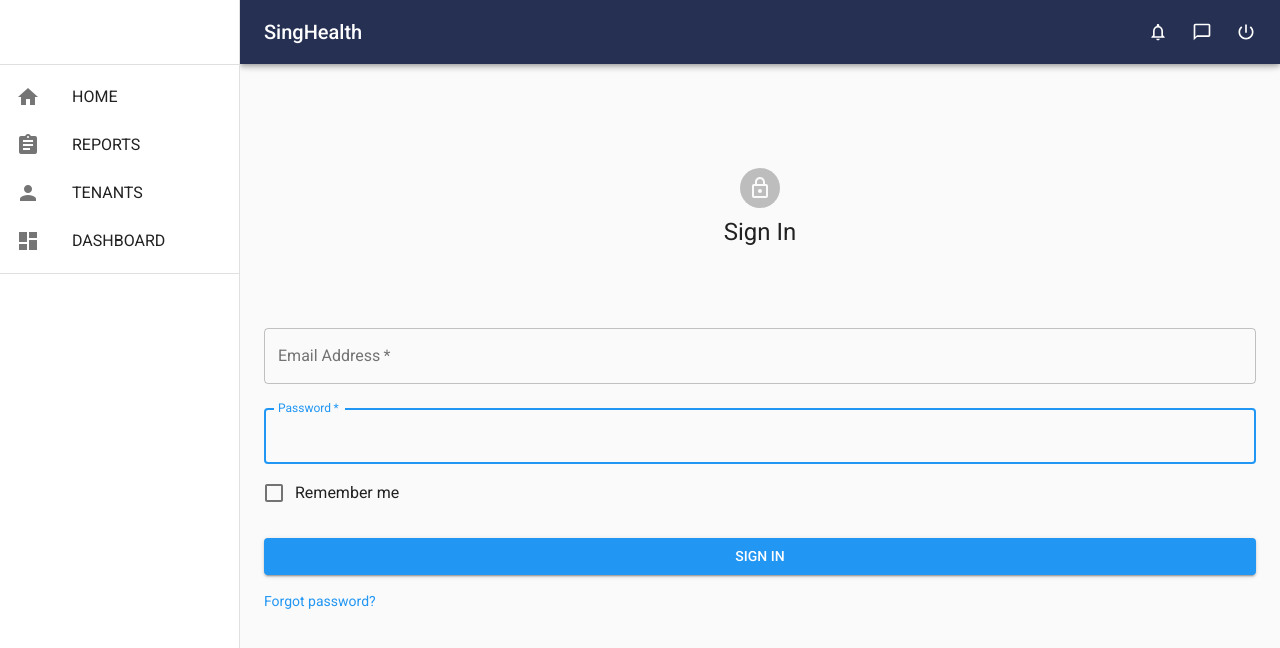
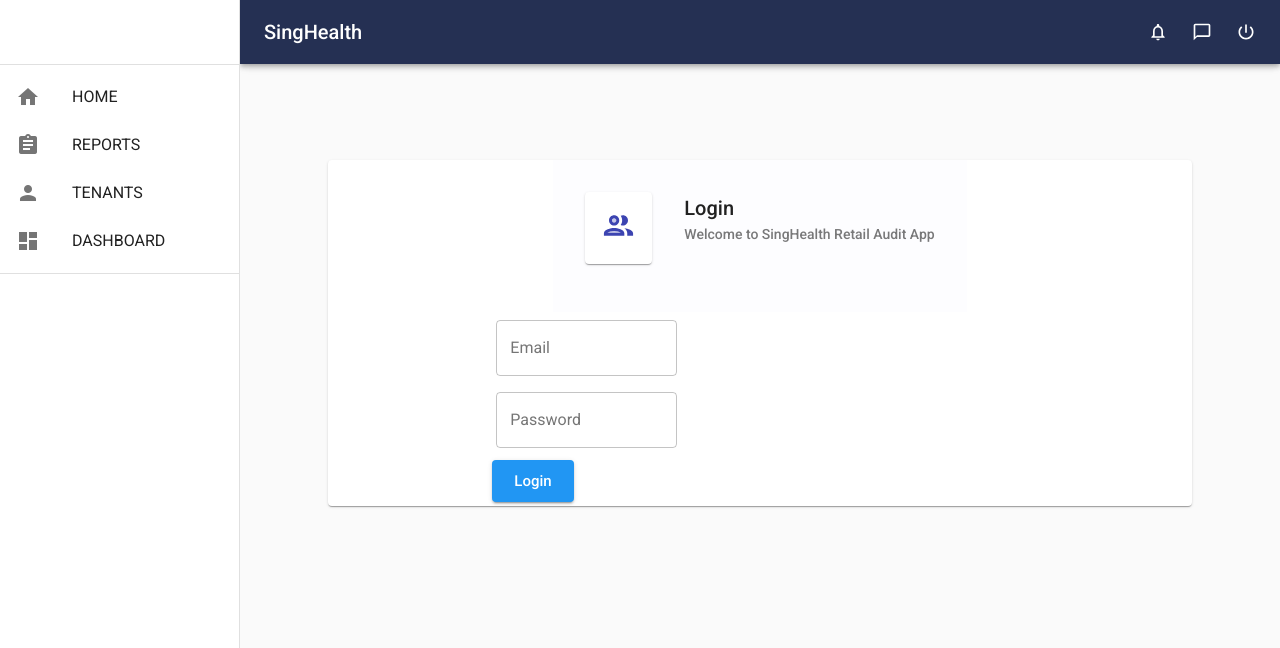
Before and after one commit to kweralt/sh-frontend-2, a React (Create React App) app: page / in a window 1280 px wide. Shown: the top 648 px of the page. Built offline with nearby package versions, Linux system fonts and the light colour scheme.

Commit message:
Revert "Login template"
This reverts commit b68d86151a81ee92e4708de5d9deb7d4aa8c2b41.

```diff
--- a/src/components/ContentWrapper.js
+++ b/src/components/ContentWrapper.js
@@ -1,4 +1,4 @@
-// fix alignment with nav
+// wrap ur shit in this to fix alignment (i hope)
 import { Container } from "@material-ui/core";
 import { drawerWidth } from "./NavHeader";
 import { makeStyles } from "@material-ui/core";
--- a/src/components/useTable.js
+++ b/src/components/useTable.js
@@ -1,5 +1,4 @@
 import {
-  TableContainer,
   Table,
   TableHead,
   TableRow,
@@ -25,7 +24,6 @@
       backgroundColor: "#fffbf2",
       cursor: "pointer",
     },
-    minWidth: 650,
   },
 }));
 
@@ -39,9 +37,7 @@
   const [orderBy, setOrderBy] = useState();
 
   const TblContainer = (props) => (
-    <TableContainer>
-      <Table className={classes.table}>{props.children}</Table>
-    </TableContainer>
+    <Table className={classes.table}>{props.children}</Table>
   );
 
   const TblHead = (props) => {
@@ -90,6 +86,7 @@
 
   const TblPagination = () => (
     <TablePagination
+      component="div"
       page={page}
       rowsPerPageOptions={pages}
       rowsPerPage={rowsPerPage}
--- a/src/pages/Login.js
+++ b/src/pages/Login.js
@@ -1,15 +1,7 @@
-import {
-  makeStyles,
-  Grid,
-  Avatar,
-  Typography,
-  Button,
-  FormControlLabel,
-  Checkbox,
-  TextField,
-  Link,
-} from "@material-ui/core";
-import { LockOutlined } from "@material-ui/icons";
+import { makeStyles, Paper } from "@material-ui/core";
+import { PeopleOutlineTwoTone } from "@material-ui/icons";
+import PageHeader from "../components/PageHeader";
+import LoginForm from "../components/LoginForm";
 import ContentWrapper from "../components/ContentWrapper";
 
 const useStyles = makeStyles((theme) => ({
@@ -22,73 +14,26 @@
     flexDirection: "column",
     alignItems: "center",
   },
-  avatar: {
-    margin: theme.spacing(1),
-  },
   form: {
     width: "100%", // IE 11
     marginTop: theme.spacing(1),
   },
-  submit: {
-    margin: theme.spacing(3, 0, 2),
-  },
 }));
 
-export default function Login(props) {
+export default function Login() {
   const classes = useStyles();
-  const { loggedIn, login, logout } = props;
 
   return (
     <ContentWrapper>
       <div className={classes.root}>
-        <Grid className={classes.paper}>
-          <Avatar className={classes.avatar}>
-            <LockOutlined />
-          </Avatar>
-          <Typography component="h1" variant="h5">
-            Sign In
-          </Typography>
-        </Grid>
-        <form className={classes.form} noValidate>
-          <TextField
-            variant="outlined"
-            margin="normal"
-            required
-            fullWidth
-            id="email"
-            label="Email Address"
-            name="email"
-            autoComplete="email"
-            autoFocus
+        <Paper className={classes.paper}>
+          <PageHeader
+            title="Login"
+            subTitle="Welcome to SingHealth Retail Audit App"
+            icon={<PeopleOutlineTwoTone fontSize="large" />}
           />
-          <TextField
-            variant="outlined"
-            margin="normal"
-            required
-            fullWidth
-            id="password"
-            label="Password"
-            name="password"
-            autoComplete="current-password"
-            autoFocus
-          />
-          <FormControlLabel
-            control={<Checkbox value="remember" color="primary" />}
-            label="Remember me"
-          />
-          <Button
-            fullWidth
-            variant="contained"
-            color="primary"
-            className={classes.submit}
-            onClick={login}
-          >
-            Sign In
-          </Button>
-          <Link href="#" variant="body2">
-            Forgot password?
-          </Link>
-        </form>
+          <LoginForm className={classes.form} />
+        </Paper>
       </div>
     </ContentWrapper>
   );
--- a/src/pages/Tenants.js
+++ b/src/pages/Tenants.js
@@ -33,6 +33,13 @@
   pageContent: {
     margin: theme.spacing(5),
     padding: theme.spacing(3),
+  },
+  searchInput: {
+    width: "75%",
+  },
+  newButton: {
+    position: "absolute",
+    right: "10px",
   },
 }));
 
@@ -130,6 +137,7 @@
           <Toolbar>
             <Controls.Input
               label="Search Tenants"
+              className={classes.searchInput}
               InputProps={{
                 startAdornment: (
                   <InputAdornment position="start">
@@ -140,9 +148,10 @@
               onChange={handleSearch}
             />
             <Controls.Button
-              text="Add"
+              text="Add New"
               variant="outlined"
               startIcon={<Add />}
+              className={classes.newButton}
               onClick={() => {
                 setOpenPopup(true);
                 setRecordForEdit(null);
@@ -186,8 +195,8 @@
                 </TableRow>
               ))}
             </TableBody>
-            <TblPagination />
           </TblContainer>
+          <TblPagination />
         </Paper>
         <Popup
           openPopup={openPopup}
```
